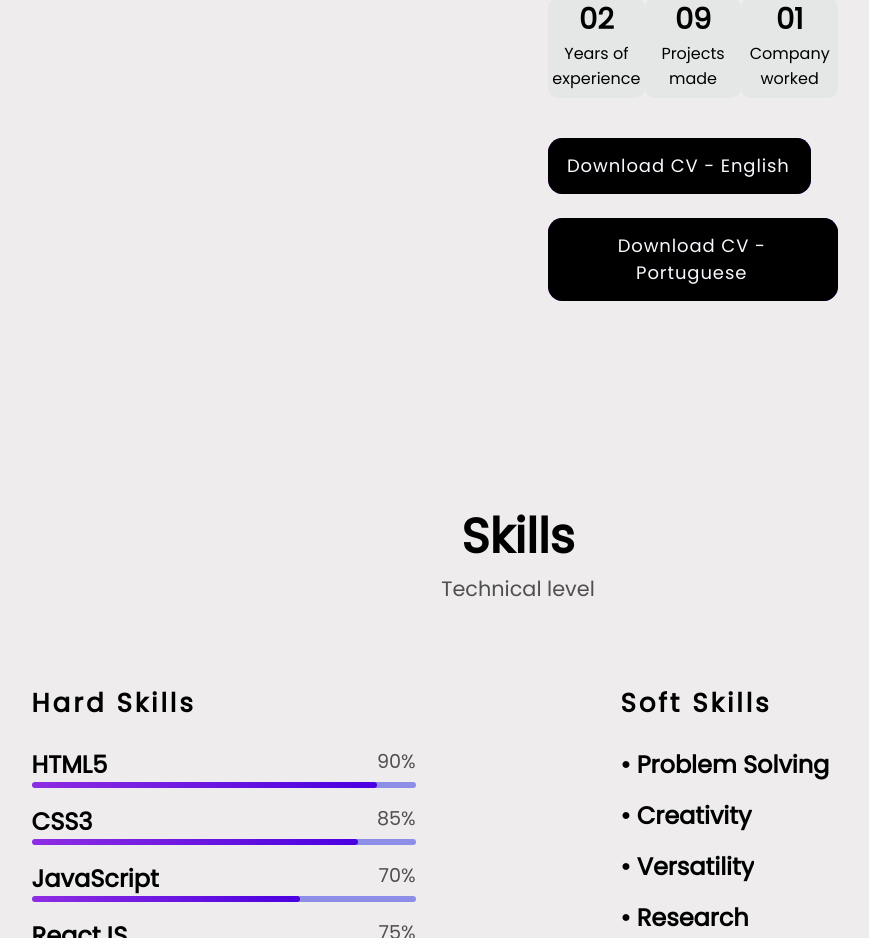
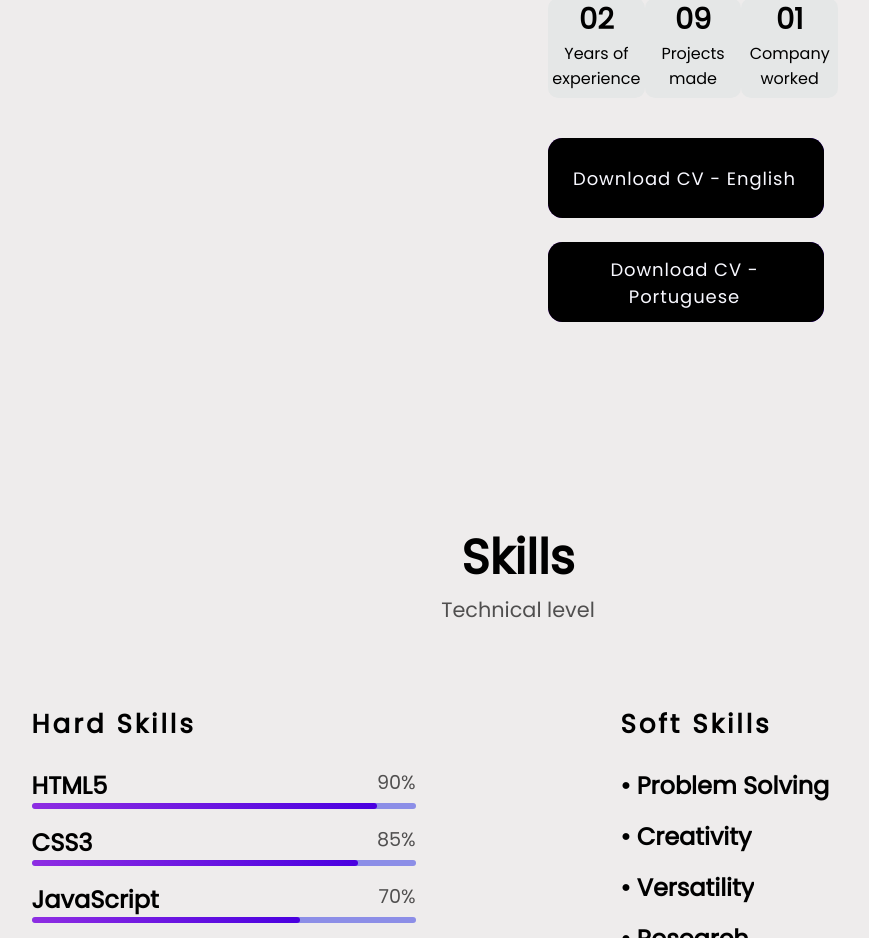
Before and after one commit to PedroMilani04/pedro-portfolio, a React (Create React App) app: page / in a window 1280 px wide. Shown: the part 1820-2758 px from the top of the page, without its empty margins (122-991 px from the left). Built offline with nearby package versions, Linux system fonts and the light colour scheme.

Commit message:
correct buttons

```diff
--- a/package.json
+++ b/package.json
@@ -4,6 +4,9 @@
   "private": true,
   "dependencies": {
     "@emailjs/browser": "^3.10.0",
+    "@fortawesome/fontawesome-svg-core": "^6.2.1",
+    "@fortawesome/free-regular-svg-icons": "^6.2.1",
+    "@fortawesome/free-solid-svg-icons": "^6.2.1",
     "@testing-library/jest-dom": "^5.16.5",
     "@testing-library/react": "^13.4.0",
     "@testing-library/user-event": "^13.5.0",
--- a/src/css/Portfolio.css
+++ b/src/css/Portfolio.css
@@ -63,7 +63,8 @@
 }
 
 .cv {
-
+    width: 95%;
+    height: 80px;
     margin-top: 3vh;
     position: relative;
     font-family: inherit;
@@ -75,6 +76,7 @@
     background: linear-gradient(to right, #8e2de2, #4a00e0);
     color: ghostwhite;
     overflow: hidden;
+    margin-left: 0;
    }
 
 
```
Also changed, not shown: 1 other file (tests, documents, lock files or other folders).
